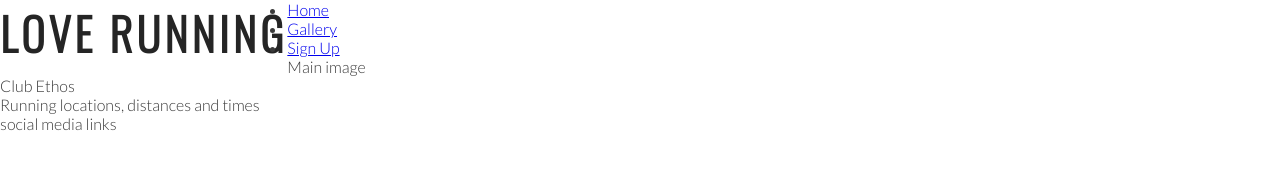
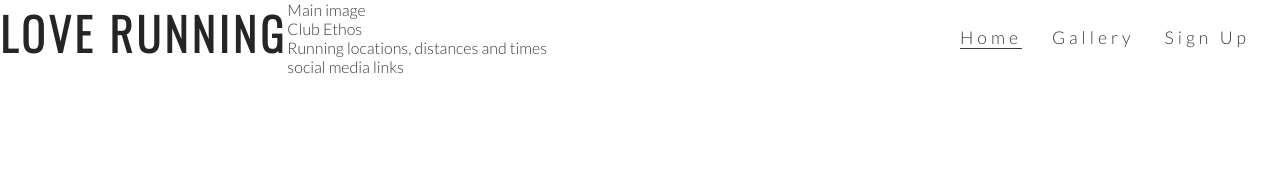
Before and after one commit to iurjoh/Love-Running, a plain HTML site: page index.html in a window 1280 px wide. Drawn offline with nearby package versions, Linux system fonts and the light colour scheme.

Commit message:
Style navigation links

```diff
--- a/assets/css/style.css
+++ b/assets/css/style.css
@@ -23,5 +23,34 @@ h1, h2 {
 
 #logo {
     float: left;
-    font-size: 280%;
+    font-size:
+    280%;
 }
+
+#menu {
+    font-size: 110%;
+    letter-spacing: 4px;
+}
+
+#menu, logo {
+    line-height: 75px;
+}
+
+#menu li {
+    float: right;
+    list-style-type: none;
+    margin-right: 30px;
+}
+
+#menu a {
+    text-decoration: none;
+    color: inherit;
+}
+
+#menu a:hover {
+    border-bottom: 1px solid #3a3a3a;
+}
+
+.active {
+    border-bottom: 1px solid #3a3a3a;
+}
--- a/index.html
+++ b/index.html
@@ -18,15 +18,15 @@
             <h1 id="logo">Love Running</h1>
         </a>
         <nav>
-            <ul>
+            <ul id="menu">
                 <li>
-                    <a href="index.html">Home</a>
+                    <a href="#">Sign Up</a>
                 </li>
                 <li>
                     <a href="#">Gallery</a>
                 </li>
                 <li>
-                    <a href="#">Sign Up</a>
+                    <a href="index.html" class="active">Home</a>
                 </li>
             </ul>
         </nav>
```
